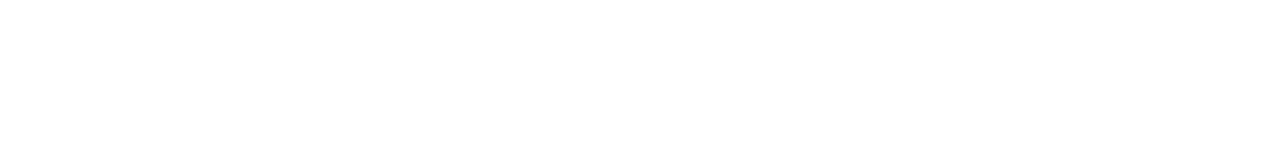
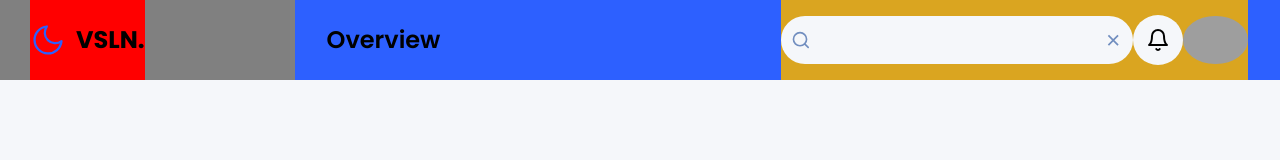
Before and after one commit to AdnaneTaleb10/Odin-Admin-Dashboard, a plain HTML site: page index.html in a window 1280 px wide. Drawn offline with Linux system fonts and the light colour scheme; grey boxes are pictures that could not be loaded.

Commit message:
Initialize navbar structure and begin basic styling

```diff
--- a/index.html
+++ b/index.html
@@ -7,6 +7,31 @@
     <title>Admin Dashboard</title>
 </head>
 <body>
+    <div class="container">
+        <div class="header">
+            <div class="brand">
+                <svg xmlns="http://www.w3.org/2000/svg" width="36" height="36" viewBox="0 0 24 24" fill="none" stroke="currentColor" stroke-width="1.5" stroke-linecap="round" stroke-linejoin="round" class="feather feather-moon"><path d="M21 12.79A9 9 0 1 1 11.21 3 7 7 0 0 0 21 12.79z"></path></svg>
+                <p class="brand-name">VSLN.</p>
+            </div>
 
+            <div class="navbar">
+                <p class="title">Overview</p>
+
+                <div class="navbar-list">
+                    <span class="search">
+                        <svg xmlns="http://www.w3.org/2000/svg" width="24" height="24" viewBox="0 0 24 24" fill="none" stroke="currentColor" stroke-width="2" stroke-linecap="round" stroke-linejoin="round" class="feather feather-search"><circle cx="11" cy="11" r="8"></circle><line x1="21" y1="21" x2="16.65" y2="16.65"></line></svg>
+                        <input type="text">
+                        <svg xmlns="http://www.w3.org/2000/svg" viewBox="0 0 24 24" fill="currentColor"><path d="M11.9997 10.5865L16.9495 5.63672L18.3637 7.05093L13.4139 12.0007L18.3637 16.9504L16.9495 18.3646L11.9997 13.4149L7.04996 18.3646L5.63574 16.9504L10.5855 12.0007L5.63574 7.05093L7.04996 5.63672L11.9997 10.5865Z"></path></svg>
+                    </span>
+                    <div class="notification">
+                        <svg xmlns="http://www.w3.org/2000/svg" width="24" height="24" viewBox="0 0 24 24" fill="none" stroke="currentColor" stroke-width="2" stroke-linecap="round" stroke-linejoin="round" class="feather feather-bell"><path d="M18 8A6 6 0 0 0 6 8c0 7-3 9-3 9h18s-3-2-3-9"></path><path d="M13.73 21a2 2 0 0 1-3.46 0"></path></svg>
+                    </div>
+                    <img src="images/user.jpg" class="profile-pic">
+                </div>
+            </div>
+        </div>
+        <div class="sidebar"></div>
+        <div class="main"></div>
+    </div>
 </body>
 </html>
--- a/style.css
+++ b/style.css
@@ -1,5 +1,168 @@
+@import url('https://fonts.googleapis.com/css2?family=Inter:slnt,wght@-10..0,100..900&family=Lato:wght@300;400;700;900&family=Poppins:wght@300;400;500;600;700&display=swap');
+
+
+:root{
+
+    /* colors */
+    --primary-color: #343C6A;
+    --white: #FFFFFF;
+    --black: #000000;
+    --active: #2D60FF;
+    --inactive: #B1B1B1;
+    --bg-color: #F5F7FA;
+    --search-icon: #718EBF;
+    --search-txt: #8BA3CB;
+    --seperating-line: #E6EFF5;
+    --announcement-lining: #E3ECF3;
+    --announcement-txt: #232323;
+    --card-border: #DFEAF2;
+
+    /* typography */
+    --ff-poppins: 'Poppins', sans-serif;
+    --ff-inter: 'Inter', sans-serif;
+    --ff-league: 'Lato', sans-serif;
+
+    --fw-300: 300;
+    --fw-400: 400;
+    --fw-500: 500;
+    --fw-600: 600;
+    --fw-700: 700;
+
+    /* transition */
+    --transition: all 300ms ease;
+}
+
 * {
     margin: 0;
     padding: 0;
     box-sizing: border-box;
 }
+
+body{
+    background-color: var(--bg-color);
+    color: var(--black);
+    height: 100vh;
+}
+
+html{
+    font-family: var(--ff-inter);
+    line-height: 1.2;
+    scroll-behavior: smooth;
+}
+
+li{
+    list-style: none;
+}
+
+a{
+    text-decoration: none;
+}
+
+.container{
+
+}
+
+.header{
+    display: flex;
+    background-color: grey;
+    height: 80px;
+}
+
+.brand{
+    display: flex;
+    width: fit-content;
+    background-color: red;
+    align-items: center;
+    margin-right: 150px;
+    margin-left: 30px;
+}
+
+.brand > svg{
+    color: #2D60FF;
+}
+
+.brand-name{
+    font-size: 1.5rem;
+    font-family: var(--ff-poppins);
+    font-weight: var(--fw-700);
+    margin-left: 10px;
+}
+
+.navbar{
+    display: flex;
+    width: 100%;
+    padding: 0 2em;
+    align-items: center;
+    justify-content: space-between;
+    background-color: #2D60FF;
+}
+
+.navbar > .title{
+    font-size: 1.5rem;
+    font-family: var(--ff-poppins);
+    font-weight: var(--fw-600);
+}
+
+.navbar-list{
+    display: flex;
+    height: 100%;
+    justify-content: space-between;
+    align-items: center;
+    background-color: goldenrod;
+}
+
+
+
+.search{
+    display: flex;
+    align-items: center;
+    background-color: var(--bg-color);
+    height: 60%;
+    width: 22rem;
+    border-radius: 30px;
+    padding: 0 10px;
+}
+
+.search svg:nth-child(1) {
+    color: var(--search-icon);
+}
+
+
+.search > input{
+    width: 100%;
+    margin: 0 10px;
+    border: none;
+    background-color: transparent;
+}
+
+
+
+
+.search svg:nth-child(3) {
+    width: 25px;
+    font-weight: 800;
+    color: var(--search-icon);
+}
+
+.notification{
+    display: flex;
+    align-items: center;
+    justify-content: center;
+    background-color: var(--bg-color);
+    border-radius: 100%;
+    width: 50px;
+    height: 50px;
+    padding: 10px;
+}
+
+
+
+
+
+
+
+
+.profile-pic{
+   width: 65px;
+   border-radius: 100%;
+}
```
